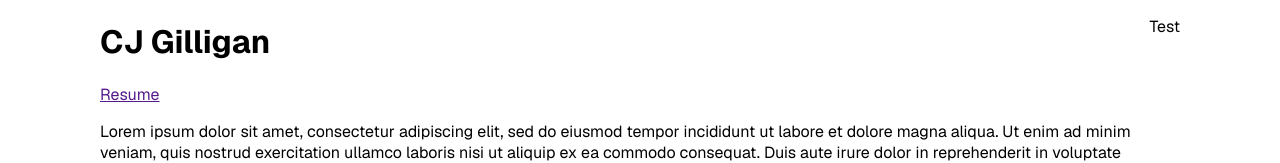
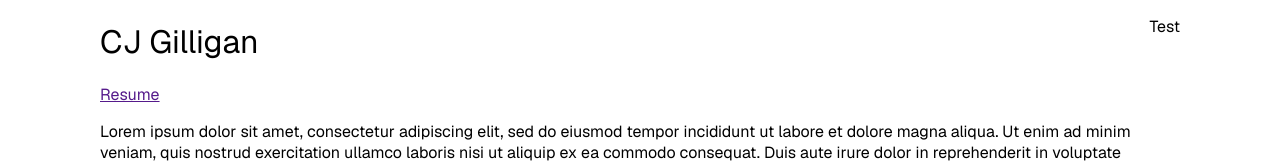
Before and after one commit to gilligan98/Portfolio, a plain HTML site: page index.html in a window 1280 px wide. Shown: the top 163 px of the page. Drawn offline with nearby package versions, Linux system fonts and the light colour scheme.

```diff
--- a/home.css
+++ b/home.css
@@ -15,4 +15,5 @@ main {
 
 a, p, h1, h2, h3, h4 {
 	font-family: "Geist", sans-serif;
+	font-weight: 400;
 }
--- a/index.html
+++ b/index.html
@@ -4,8 +4,6 @@
 	<meta charset="utf-8">
 	<meta name="viewport" content="width=device-width, initial-scale=1">
 	<title>CJ Portfolio</title>
-	<link rel="preconnect" href="https://fonts.googleapis.com">
-	<link rel="preconnect" href="https://fonts.gstatic.com" crossorigin>
 	<link href="https://fonts.googleapis.com/css2?family=Geist:wght@100..900&display=swap" rel="stylesheet">
 	<link rel="stylesheet" type="text/css" href="home.css">
 </head>
```
